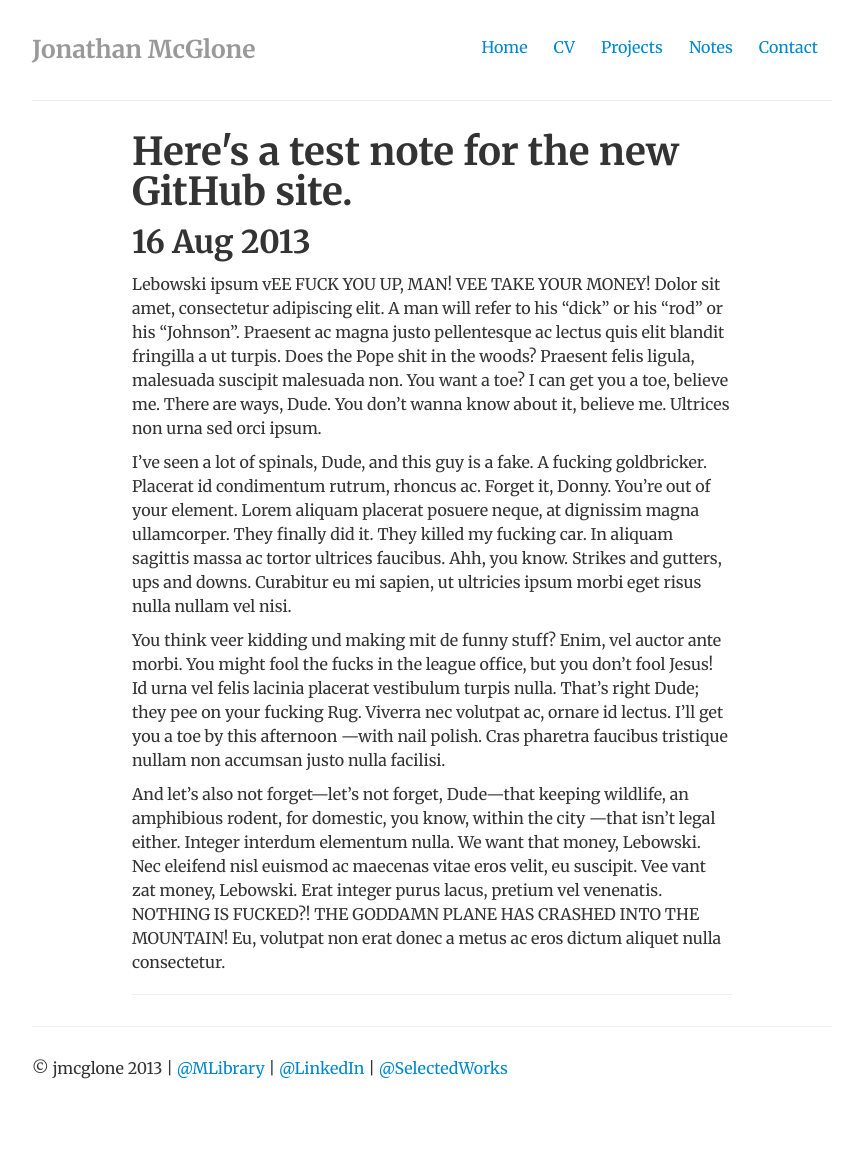
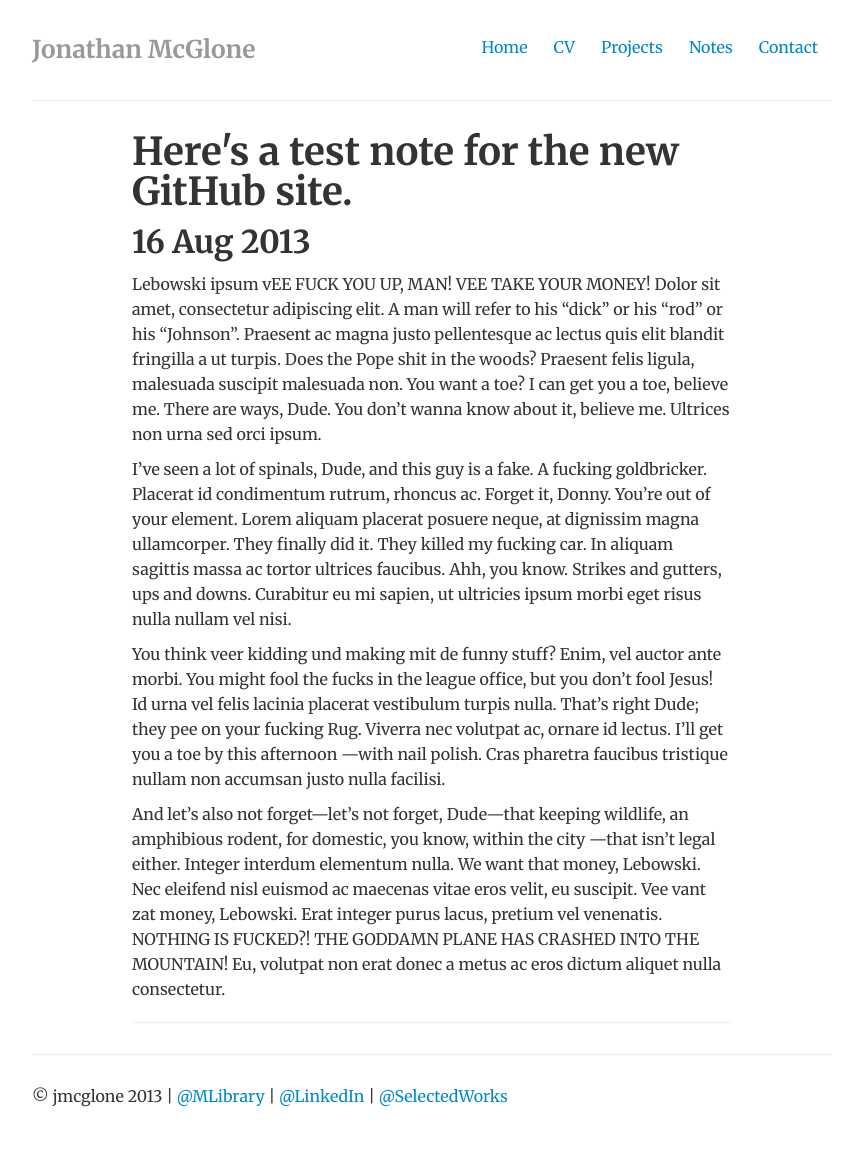
Before and after one commit to jmcglone/jmcglone.github.io, a Jekyll site: the page built from _posts/2013-08-16-heres-a-test-note-for-the-new-GitHub-site.md, in a window 1280 px wide. Shown: the whole page, without its empty margins (208-1071 px from the left). Built offline with Jekyll 4.4.1, drawn with Linux system fonts in a browser that asks for light colours; nearby versions of some CDN libraries; before the commit the page ends 1128 px from its top, so only the background shows below that.

Commit message:
Update style.css
styling for date, increase line-height

```diff
--- a/css/style.css
+++ b/css/style.css
@@ -16,4 +16,5 @@
 ul.listnotes { margin: 0 auto; }
 
 /* Note */
-.note { width: 600px; margin: 0 auto; line-height: 24px; }
+.note { width: 600px; margin: 0 auto; line-height: 25px; }
+.note h2.date { font-size: 24.5px; font-weight: 300; font-style: italic; }
```
